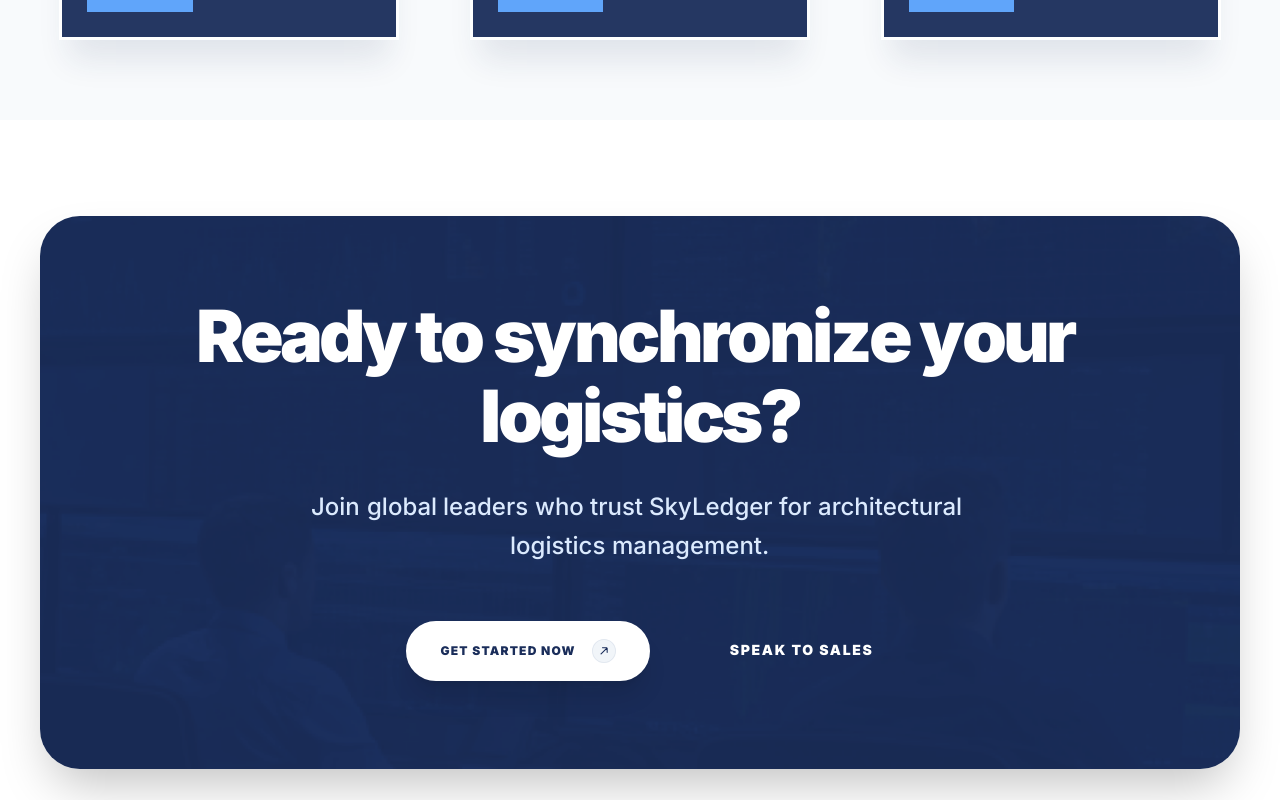
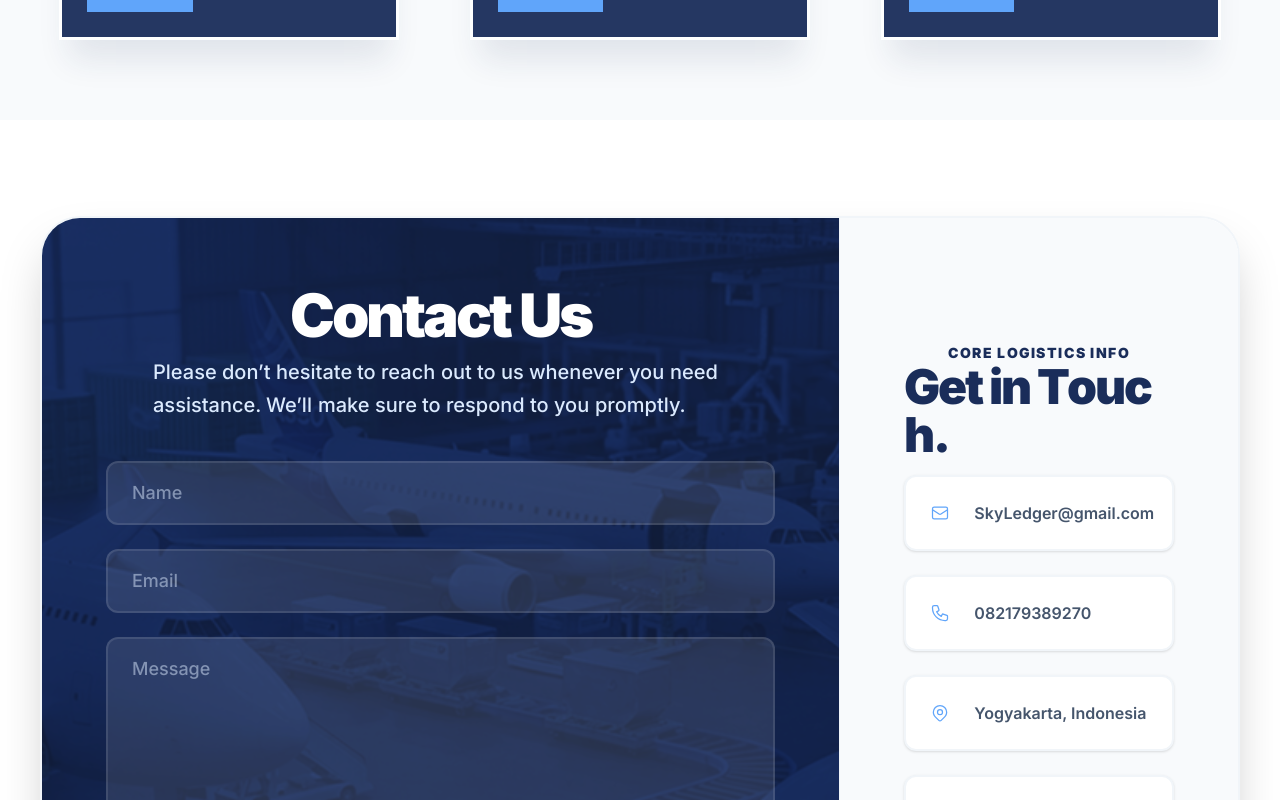
Before and after one commit to StevanusImmanuel/SkyLedger, a Next.js app: page / in a window 1280 px wide. Shown: the part 2080-2880 px from the top of the page. Built offline with nearby package versions, Linux system fonts and the light colour scheme.

Commit message:
Adding Contact

```diff
--- a/src/app/page.tsx
+++ b/src/app/page.tsx
@@ -8,6 +8,7 @@
 import Capabilities from "@/components/capabilities";
 import CTA from "@/components/landingpages/cta";
 import Footer from "@/components/landingpages/footer";
+import Contact from "@/components/landingpages/contacts";
 
 export default function LandingPage() {
   const [isLoading, setIsLoading] = useState(true);
@@ -30,6 +31,7 @@
           <Hero />
           <About />
           <Capabilities />
+          <Contact />
           <CTA />
           <Footer />
         </div>
```
